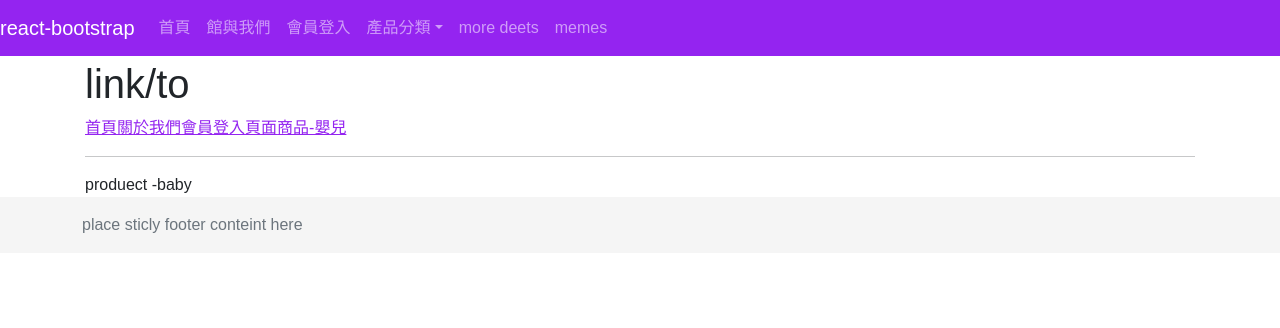
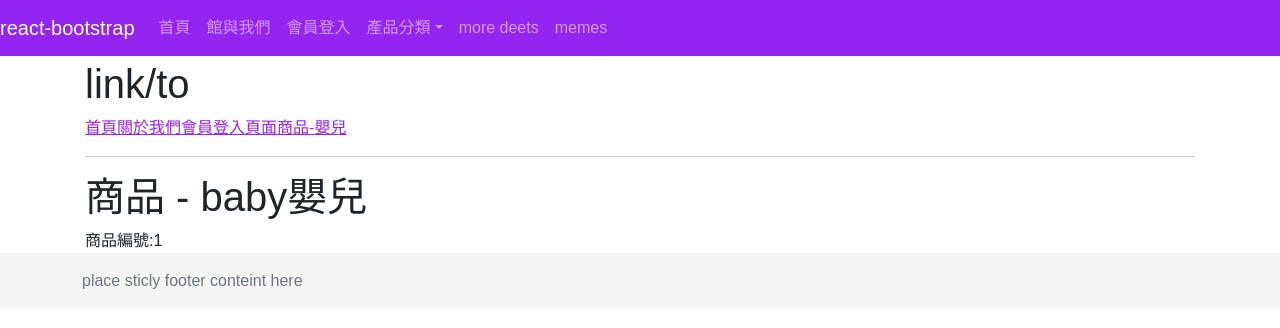
Before and after one commit to esw4soft/react_practice2, a React (Create React App) app: page /product/baby/1 in a window 1280 px wide. Shown: the top 328 px of the page. Built offline with nearby package versions, Linux system fonts and the light colour scheme.

Commit message:
withRouter: props.match.params 獲取網址參數值

```diff
--- a/src/App.js
+++ b/src/App.js
@@ -45,7 +45,8 @@ function App() {
               <Login isAuth={isAuth} setIsAuth={setIsAuth} />
             </Route>
 
-            <Route path="/product/baby">
+            {/* `:id?` 是網址上的參數列 */}
+            <Route path="/product/baby/:id?">
               <ProductBaby />
             </Route>
 
@@ -61,7 +62,9 @@ function App() {
               <Home isAuth={isAuth} />
             </Route>
           </Switch>
+          {/* end路油表 */}
         </MainContent>
+        {/*頁尾 */}
         <MyFooter />
       </>
     </Router>
--- a/src/pages/ProductBaby.js
+++ b/src/pages/ProductBaby.js
@@ -5,7 +5,14 @@ import { withRouter } from 'react-router-dom'
 function ProductBaby(props) {
   // 需經過高階元件後才能得到react-router的三大鼠性質
   console.log(props)
-  return <>produect -baby</>
+  return (
+    <>
+      <h1>商品 - baby嬰兒</h1>
+      {/* 由props.match.params 可以得到網址參數值 */}
+      商品編號:{props.match.params.id}
+    </>
+  )
 }
 
+// 輸出時加上高階元件(HOC)
 export default withRouter(ProductBaby)
```
